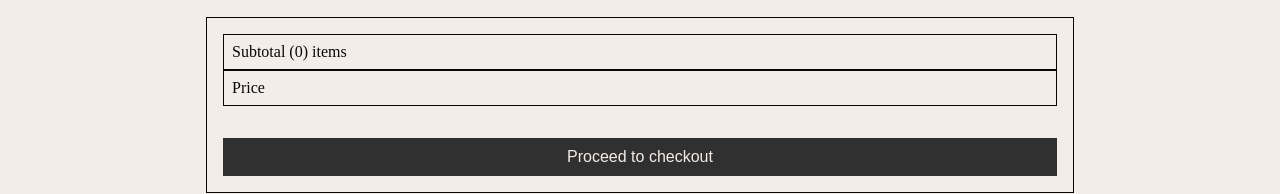
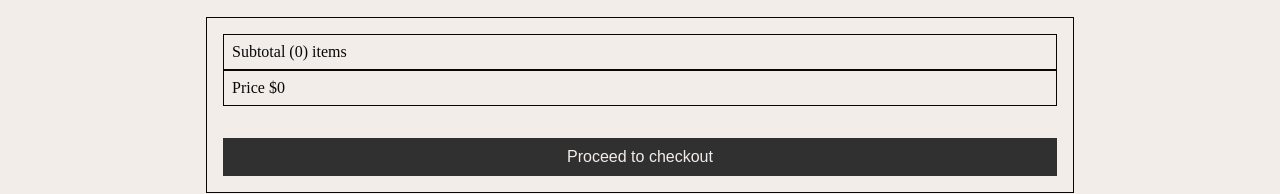
Before and after one commit to gustagoth/iwa-frontend, a React (Create React App) app: page /cart in a window 1280 px wide. Shown: the part 157-351 px from the top of the page. Built offline with nearby package versions, Linux system fonts and the light colour scheme.

Commit message:
verifico que haya talle seleccionado antes de agregar al carro

```diff
--- a/src/screens/CartScreen.js
+++ b/src/screens/CartScreen.js
@@ -12,12 +12,11 @@ const CartScreen = () => {
   const remerasCarrito = carritoContext.carrito;
 
   function calcularPrecio(){
-    console.log("estoy en calcular precio");
     var suma = 0;
     remerasCarrito.forEach(remera => {
       suma += parseInt(remera.remeraPrice);
     });
-    console.log(suma);
+    return suma;
   }
 
   return (
@@ -33,7 +32,7 @@ const CartScreen = () => {
       <div className="cartscreen__right">
         <div className="cartscreen__info">
           <p>Subtotal ({remerasCarrito.length}) items</p>
-          <p>Price {calcularPrecio()}</p>
+          <p>Price ${calcularPrecio()}</p>
         </div>
 
         <div>
--- a/src/screens/ProductScreen.js
+++ b/src/screens/ProductScreen.js
@@ -24,6 +24,7 @@ const ProductScreen = () => {
   function agregarProductoAlCarro() {
     let selectSize = document.getElementById("selectSize");
     let size = selectSize.value;
+    if(size!==""){
       const remeraAgregada = {
         remeraId: remera.id,
         remeraPrice: remera.price,
@@ -32,6 +33,7 @@ const ProductScreen = () => {
         remeraName: remera.name,
       };
       setCarrito([...carrito, remeraAgregada]);
+    }
   }
 
   return (
```
Lines whose indentation alone changed are shown as unchanged.
